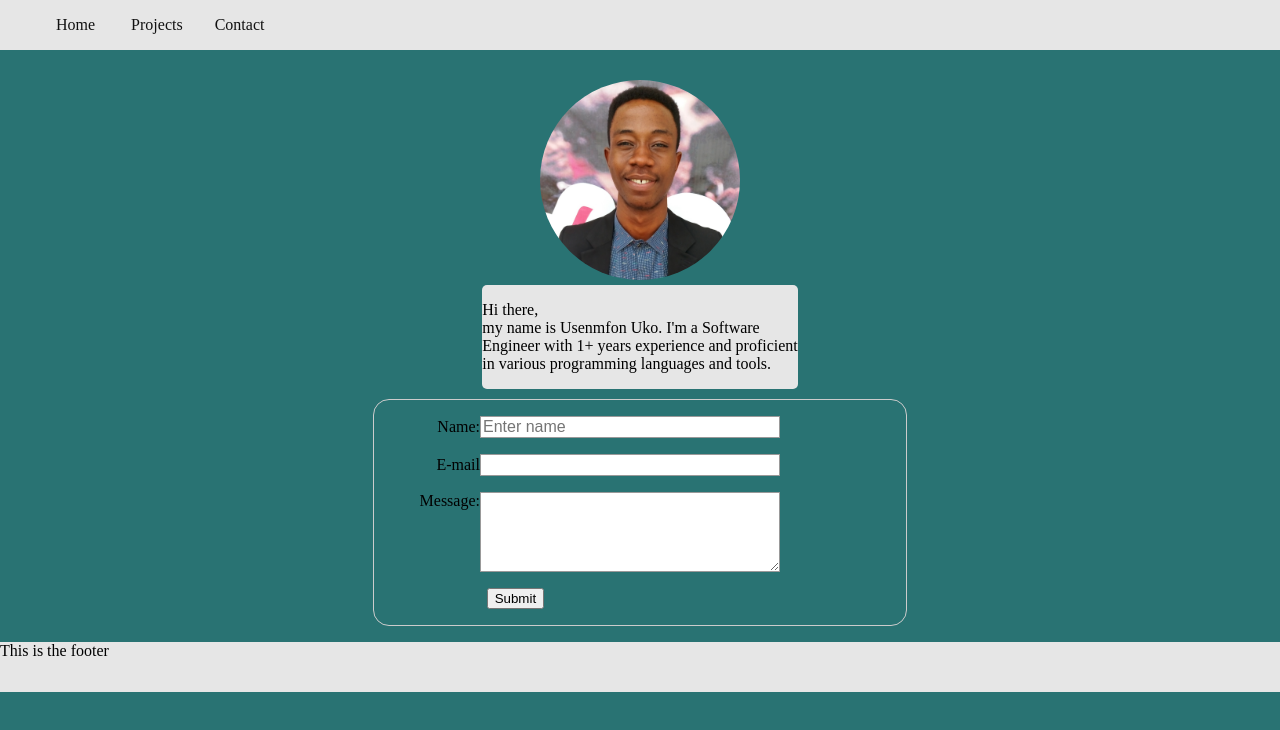
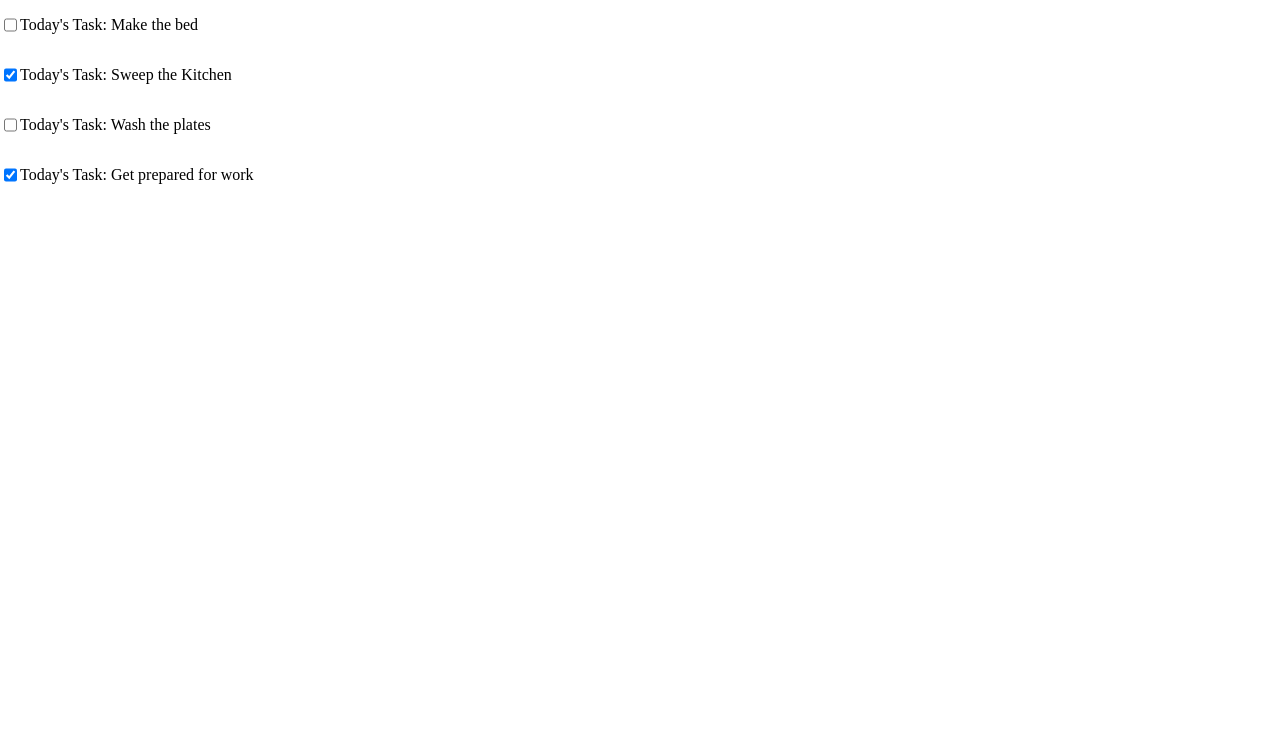
Before and after one commit to Usenmfon/profile, a React (Create React App) app: page / in a window 1280 px wide. Shown: the top 730 px of the page. Built offline with nearby package versions, Linux system fonts and the light colour scheme.

Commit message:
retried todo app

```diff
--- a/src/index.js
+++ b/src/index.js
@@ -18,7 +18,7 @@
 
 import React from "react"
 import ReactDOM from "react-dom"
-import App from "./components/App"
+import App from "./tasks/App"
 
 ReactDOM.render(
   <App />, document.getElementById('root')
--- /dev/null
+++ b/src/tasks/App.css
@@ -0,0 +1,13 @@
+body {
+    margin: 0;
+    padding: 0;
+}
+
+.todo-item {
+    display: flex;
+    flex-direction: row;
+}
+
+input {
+    clear: both;
+}
--- /dev/null
+++ b/src/tasks/App.js
@@ -0,0 +1,38 @@
+import React, {Component} from "react"
+import TodoItem from "./TodoItem"
+import TodoData from "./TodoData"
+import "./App.css"
+
+class App extends Component{
+    constructor(){
+        super()
+        this.state = {
+            todos: TodoData
+        }
+        this.handleChange = this.handleChange.bind(this)
+    }
+
+    handleChange(id){
+        this.setState(prevState =>{
+            const UpdatedTodo = prevState.todos.map(todo => {
+                if(todo.id === id){
+                    todo.completed = !todo.completed
+                }
+                return todo
+            })
+            return UpdatedTodo
+        })
+    }
+
+    render(){
+        const todoCollection = this.state.todos.map(item => <TodoItem
+            key={item.id} item={item} handleChange={this.handleChange}/>)
+        return(
+            <div>
+                {todoCollection}
+            </div>
+        )
+    }
+}
+
+export default App
--- /dev/null
+++ b/src/tasks/TodoData.js
@@ -0,0 +1,24 @@
+const TodoData = [
+    {
+        id: 1,
+        completed: false,
+        todo: "Make the bed"
+    },
+    {
+        id: 2,
+        completed: true,
+        todo: "Sweep the Kitchen"
+    },
+    {
+        id: 3,
+        completed: false,
+        todo: "Wash the plates"
+    },
+    {
+        id: 4,
+        completed: true,
+        todo: "Get prepared for work"
+    },
+]
+
+export default TodoData
--- /dev/null
+++ b/src/tasks/TodoItem.js
@@ -0,0 +1,15 @@
+import React from "react"
+
+function TodoItem(props){
+    return(
+        <div className="todo-item">
+            <input type="checkbox"
+            checked={props.item.completed}
+            onChange={() => props.handleChange(props.item.id)}
+            />
+            <p>Today's Task: {props.item.todo}</p>
+        </div>
+    )
+}
+
+export default TodoItem
```
Also changed, not shown: src/components/Projects.js (+11 -0 lines).
